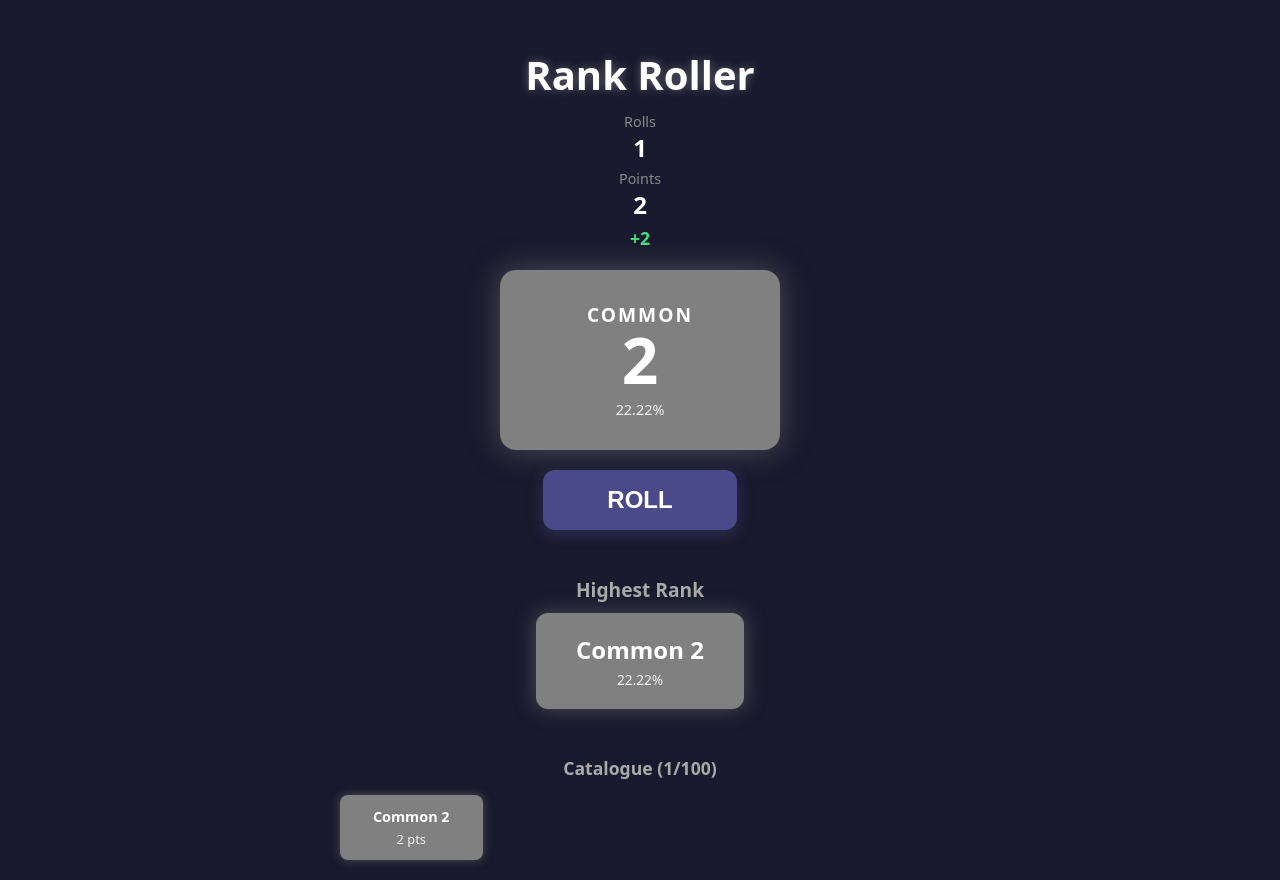
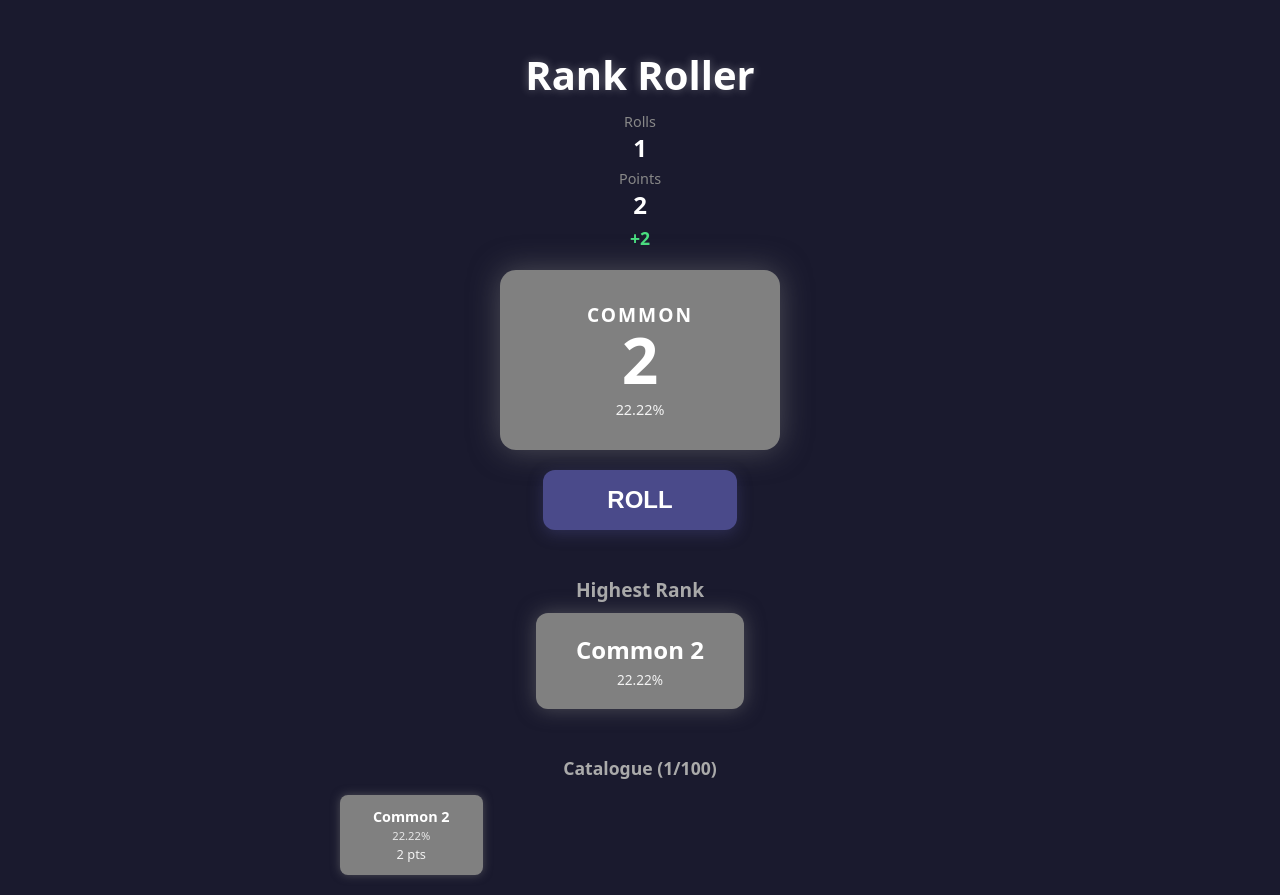
Before and after one commit to qeadw/rank-roller, a Next.js app: page / in a window 1280 px wide. Both pictures are taken after a click on the button "ROLL". Built offline with nearby package versions, Linux system fonts and the light colour scheme.

Commit message:
Add probability to catalogue items
- Individual ranks show chance to roll (e.g., "1 in 500")
- Expanded tier view shows chance for each rank
- Complete tier condensed view shows only tier name and "COMPLETE"

Co-Authored-By: Claude Opus 4.5 <noreply@anthropic.com>

```diff
--- a/components/RankRoller.tsx
+++ b/components/RankRoller.tsx
@@ -317,8 +317,11 @@ export default function RankRoller() {
                               }}
                             >
                               <div style={styles.tierRankNumber}>{rank.tierNumber}</div>
+                              <div style={styles.tierRankChance}>
+                                {formatProbability(rank.probability)}
+                              </div>
                               <div style={styles.tierRankPoints}>
-                                {points.toLocaleString()}
+                                {points.toLocaleString()} pts
                               </div>
                             </div>
                           );
@@ -342,9 +345,6 @@ export default function RankRoller() {
                     >
                       <div style={styles.catalogueItemName}>{tier}</div>
                       <div style={styles.completeLabel}>COMPLETE</div>
-                      <div style={styles.catalogueItemPoints}>
-                        {getTierTotalPoints(tierIndex).toLocaleString()} pts
-                      </div>
                     </div>
                   );
                 }
@@ -366,6 +366,9 @@ export default function RankRoller() {
                       }}
                     >
                       <div style={styles.catalogueItemName}>{rank.displayName}</div>
+                      <div style={styles.catalogueItemChance}>
+                        {formatProbability(rank.probability)}
+                      </div>
                       <div style={styles.catalogueItemPoints}>
                         {points.toLocaleString()} pts
                       </div>
@@ -525,9 +528,14 @@ const styles: Record<string, React.CSSProperties> = {
     fontWeight: 'bold',
     fontSize: '0.9rem',
   },
+  catalogueItemChance: {
+    fontSize: '0.7rem',
+    marginTop: '2px',
+    opacity: 0.8,
+  },
   catalogueItemPoints: {
     fontSize: '0.8rem',
-    marginTop: '4px',
+    marginTop: '2px',
     opacity: 0.9,
   },
   completeTier: {
@@ -581,8 +589,12 @@ const styles: Record<string, React.CSSProperties> = {
     fontWeight: 'bold',
     fontSize: '1.1rem',
   },
+  tierRankChance: {
+    fontSize: '0.6rem',
+    opacity: 0.8,
+  },
   tierRankPoints: {
-    fontSize: '0.7rem',
+    fontSize: '0.65rem',
     opacity: 0.9,
   },
 };
```
